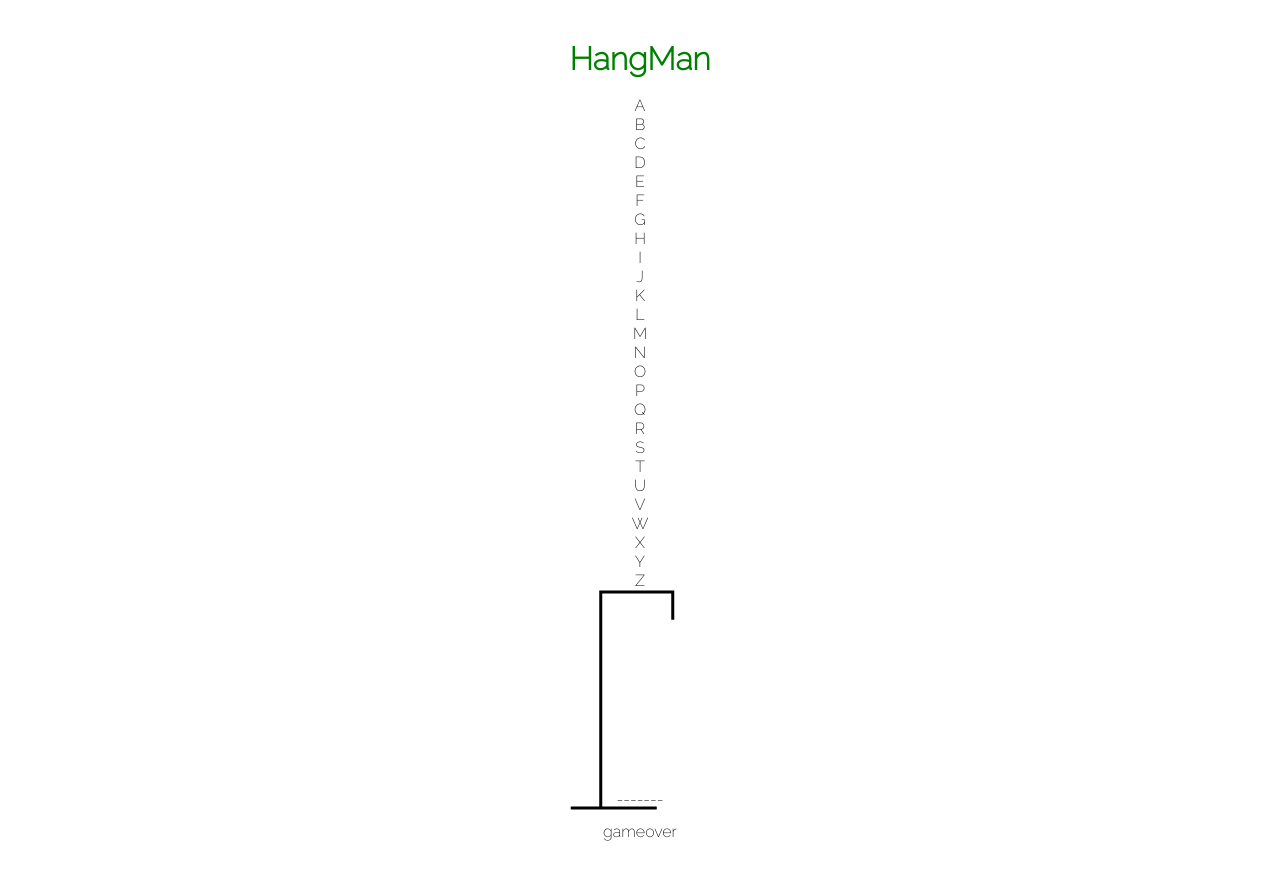
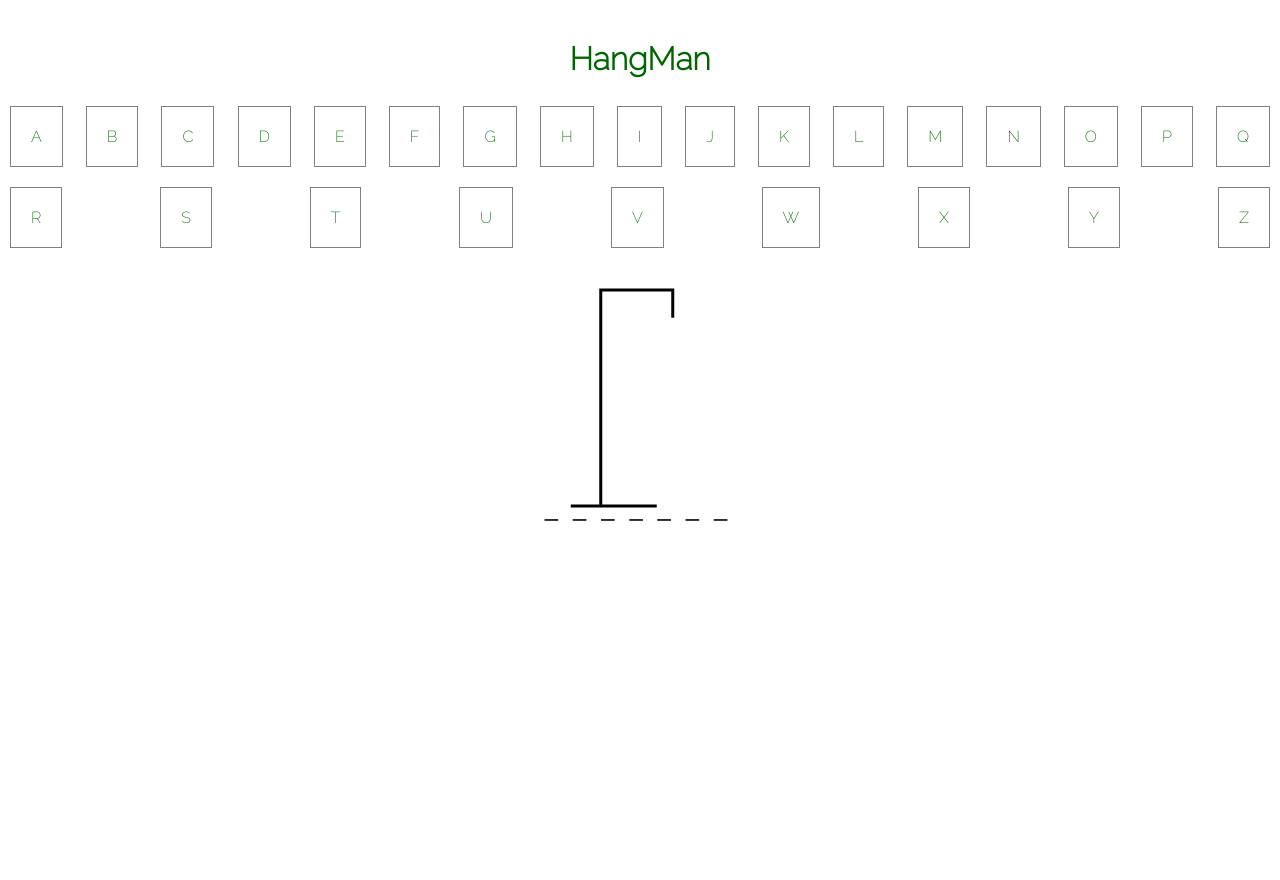
Before and after one commit to neda-vaheb/Hangman-game, a plain HTML site: page index.html in a window 1280 px wide. After the commit the page ends 800 px from the top, so only its background shows below. Drawn offline with Linux system fonts and the light colour scheme.

Commit message:
all css is add to css file

```diff
--- a/style.css
+++ b/style.css
@@ -16,5 +16,45 @@ h1{
     text-align: center;
     margin: 40px auto;
     font-size : 2rem;
-    color: green;
+    color: darkgreen;
 }
+#letters{
+display: flex;
+justify-content: space-between;
+flex-wrap: wrap;
+}
+
+#letters div{
+    padding: 20px;
+    margin: 10px;
+    border: 1px solid gray;
+    color: darkgreen;
+    cursor: pointer;
+}
+#letters div:hover {
+    background-color: rgb(153, 226, 153);
+}
+#letters div.used{
+    background-color: rgb(198, 199, 199);
+    opacity: 0.5;
+}
+#image{
+    margin: 30px auto;
+    text-align: center;
+}
+#clue p{
+    text-align: center;
+    letter-spacing: 0.5rem;
+    margin:30px auto ;
+    font-size: 3rem;
+}
+.used{
+    background-color: rgb(176, 247, 143);
+    opacity: 0.5;
+
+}
+#gameover p{
+    text-align: center;
+    font-size: 1rem;
+    display: none;
+}
```
